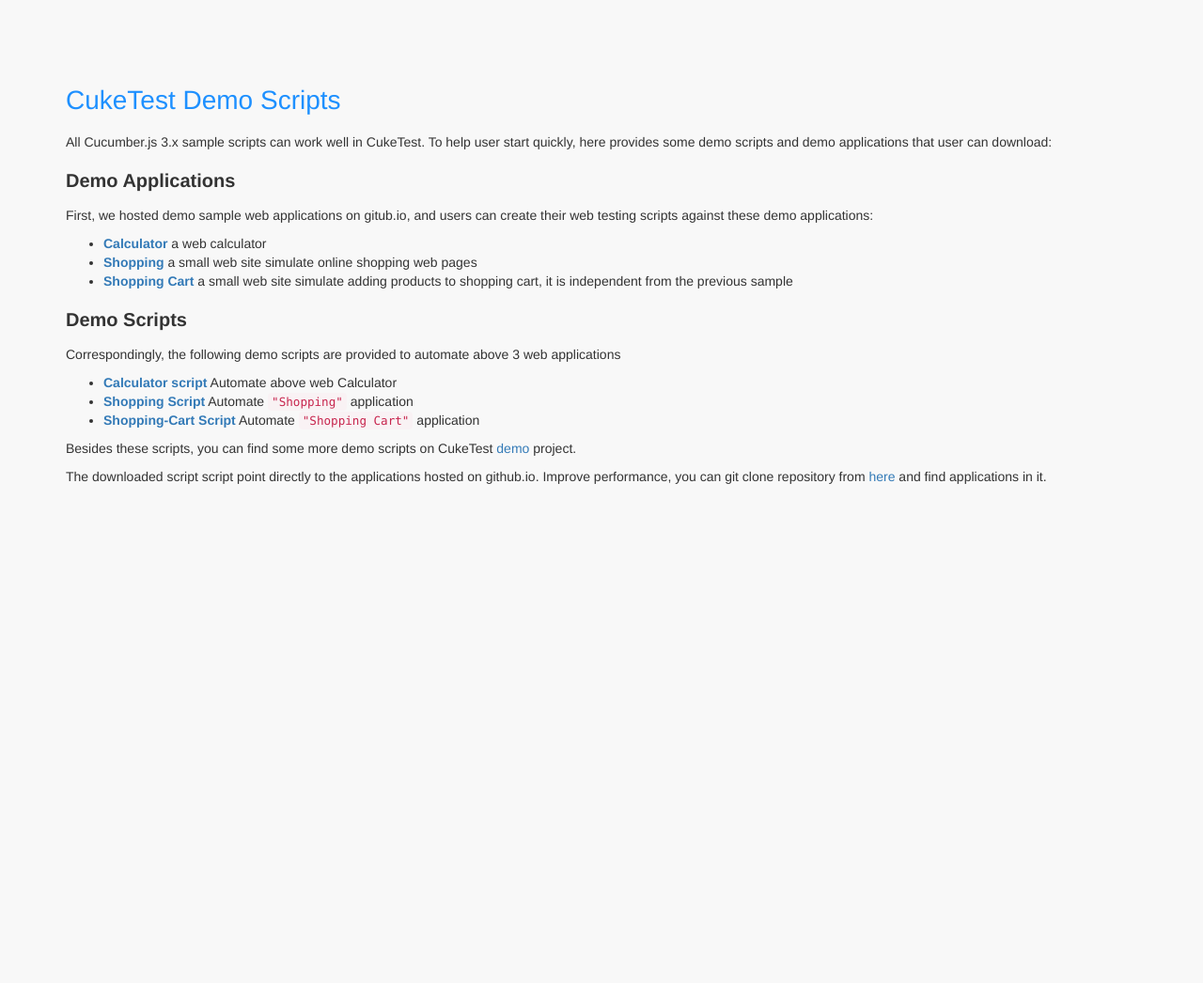
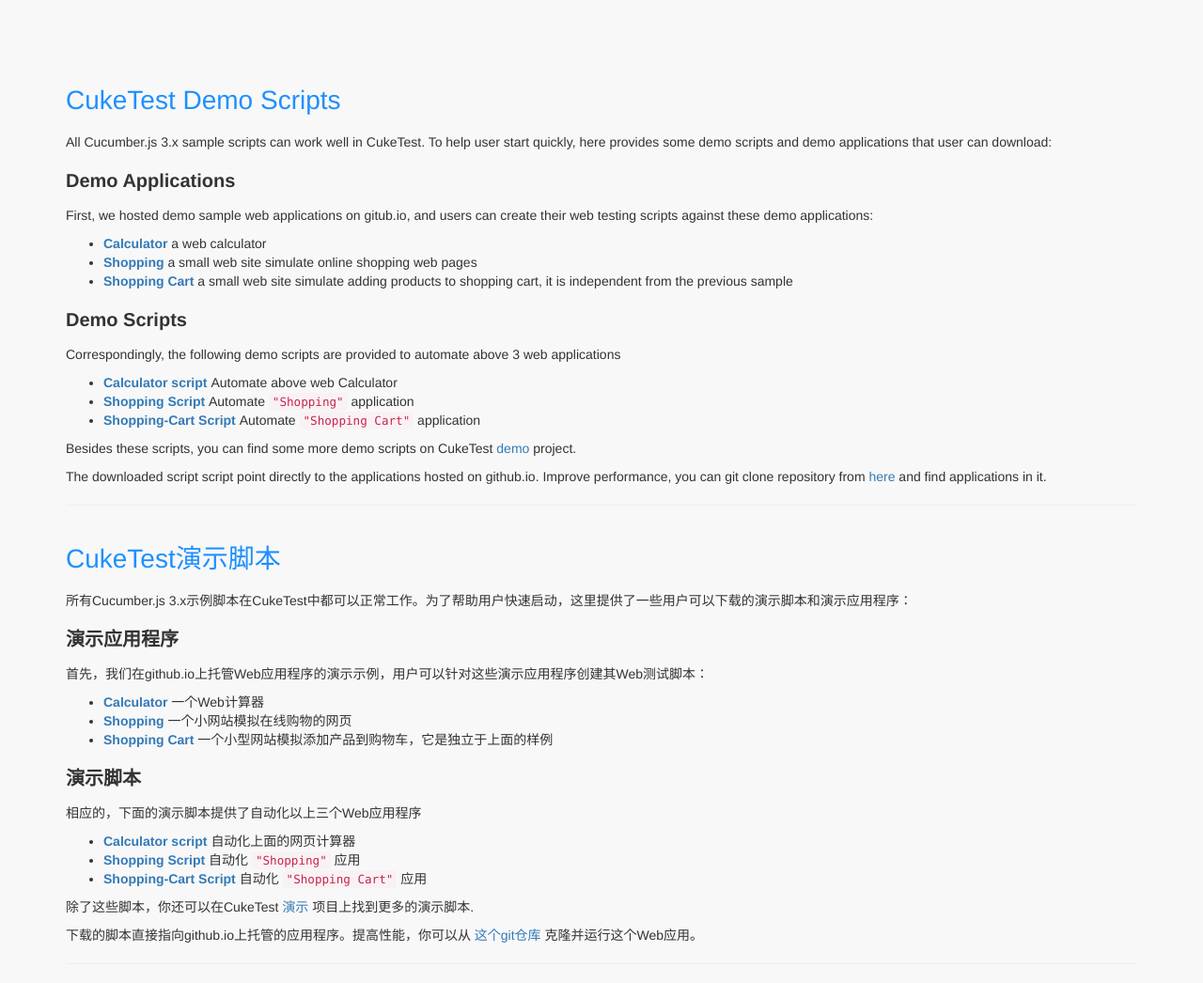
Before and after one commit to cuketest/cuketest.github.io, a plain HTML site: page index.html in a window 1280 px wide. Shown: the whole page at 94% size. Before the commit the page ends 800 px from the top, so only its background shows below. Drawn offline with Linux system fonts and the light colour scheme.

Commit message:
Update the Chinese content for the page

```diff
--- a/index.html
+++ b/index.html
@@ -1,4 +1,5 @@
 <html>
+
 <head>
     <meta charset="UTF-8">
     <title>Document</title>
@@ -88,51 +89,143 @@
         .navbar-default .navbar-nav>li>a {
             color: #fff;
         }
-        h3{
+
+        h3 {
             font-size: 28px;
-            color:dodgerblue;
+            color: dodgerblue;
             margin-top: 22px;
             margin-bottom: 18px;
         }
-        h4{
+
+        h4 {
             font-size: 20px;
             font-weight: 600;
             margin-top: 20px;
             margin-bottom: 16px;
         }
-        h5{
+
+        h5 {
             font-size: 16px;
             font-weight: 600;
             margin-top: 18px;
             margin-bottom: 14px;
         }
-        blockquote{
+
+        blockquote {
             font-size: inherit;
         }
-        img{
+
+        img {
             height: 20px;
             vertical-align: top;
         }
     </style>
 </head>
+
 <body>
-        <div id="container" class="container"><h3>CukeTest Demo Scripts</h3>
-<p>All Cucumber.js 3.x sample scripts can work well in CukeTest. To help user start quickly, here provides some demo scripts and demo applications that user can download:</p>
+    <div id="en_content" class="container">
+        <h3>CukeTest Demo Scripts</h3>
+        <p>All Cucumber.js 3.x sample scripts can work well in CukeTest. To help user start quickly, here provides some demo
+            scripts and demo applications that user can download:</p>
         <h4>Demo Applications</h4>
-<p>First, we hosted demo sample web applications on gitub.io, and users can create their web testing scripts against these demo applications:</p>
+        <p>First, we hosted demo sample web applications on gitub.io, and users can create their web testing scripts against
+            these demo applications:</p>
         <ul>
-<li><strong><a href="https://cuketest.github.io/apps/bootstrap-calculator">Calculator</a></strong> a web calculator</li>
-<li><strong><a href="https://cuketest.github.io/apps/shopping">Shopping</a></strong> a small web site simulate online shopping web pages</li>
-<li><strong><a href="https://cuketest.github.io/apps/shopping-cart">Shopping Cart</a></strong> a small web site simulate adding products to shopping cart, it is independent from the previous sample</li>
+            <li>
+                <strong>
+                    <a href="https://cuketest.github.io/apps/bootstrap-calculator">Calculator</a>
+                </strong> a web calculator</li>
+            <li>
+                <strong>
+                    <a href="https://cuketest.github.io/apps/shopping">Shopping</a>
+                </strong> a small web site simulate online shopping web pages</li>
+            <li>
+                <strong>
+                    <a href="https://cuketest.github.io/apps/shopping-cart">Shopping Cart</a>
+                </strong> a small web site simulate adding products to shopping cart, it is independent from the previous sample</li>
         </ul>
         <h4>Demo Scripts</h4>
         <p>Correspondingly, the following demo scripts are provided to automate above 3 web applications</p>
         <ul>
-<li><strong><a href="https://github.com/cuketest/demos/tree/master/calculator">Calculator script</a></strong> Automate above web Calculator</li>
-<li><strong><a href="https://github.com/cuketest/demos/tree/master/shopping">Shopping Script</a></strong> Automate <code>"Shopping"</code> application</li>
-<li><strong><a href="https://github.com/cuketest/demos/tree/master/shopping-cart">Shopping-Cart Script</a></strong> Automate <code>"Shopping Cart"</code> application</li>
+            <li>
+                <strong>
+                    <a href="https://github.com/cuketest/demos/tree/master/calculator">Calculator script</a>
+                </strong> Automate above web Calculator</li>
+            <li>
+                <strong>
+                    <a href="https://github.com/cuketest/demos/tree/master/shopping">Shopping Script</a>
+                </strong> Automate
+                <code>"Shopping"</code> application</li>
+            <li>
+                <strong>
+                    <a href="https://github.com/cuketest/demos/tree/master/shopping-cart">Shopping-Cart Script</a>
+                </strong> Automate
+                <code>"Shopping Cart"</code> application</li>
         </ul>
-<p>Besides these scripts, you can find some more demo scripts on CukeTest <a href="https://github.com/cuketest/demos">demo</a> project.</p>
-<p>The downloaded script script point directly to the applications hosted on github.io. Improve performance, you can git clone repository from <a href="https://github.com/cuketest/cuketest.github.io/tree/master/">here</a> and find applications in it.</p></div>
+        <p>Besides these scripts, you can find some more demo scripts on CukeTest
+            <a href="https://github.com/cuketest/demos">demo</a> project.</p>
+        <p>The downloaded script script point directly to the applications hosted on github.io. Improve performance, you can
+            git clone repository from
+            <a href="https://github.com/cuketest/cuketest.github.io/tree/master/">here</a> and find applications in it.</p>
+
+
+    <hr />
+    </div>
+
+
+    <div id="zh_content" class="container">
+        <h3>CukeTest演示脚本</h3>
+        <p>所有Cucumber.js 3.x示例脚本在CukeTest中都可以正常工作。为了帮助用户快速启动，这里提供了一些用户可以下载的演示脚本和演示应用程序：</p>
+        <h4>演示应用程序</h4>
+        <p>首先，我们在github.io上托管Web应用程序的演示示例，用户可以针对这些演示应用程序创建其Web测试脚本：</p>
+        <ul>
+            <li>
+                <strong>
+                    <a href="https://cuketest.github.io/apps/bootstrap-calculator">Calculator</a>
+                </strong> 一个Web计算器</li>
+            <li>
+                <strong>
+                    <a href="https://cuketest.github.io/apps/shopping">Shopping</a>
+                </strong> 一个小网站模拟在线购物的网页</li>
+            <li>
+                <strong>
+                    <a href="https://cuketest.github.io/apps/shopping-cart">Shopping Cart</a>
+                </strong> 一个小型网站模拟添加产品到购物车，它是独立于上面的样例</li>
+        </ul>
+        <h4>演示脚本</h4>
+        <p>相应的，下面的演示脚本提供了自动化以上三个Web应用程序</p>
+        <ul>
+            <li>
+                <strong>
+                    <a href="https://github.com/cuketest/demos/tree/master/calculator">Calculator script</a>
+                </strong> 自动化上面的网页计算器</li>
+            <li>
+                <strong>
+                    <a href="https://github.com/cuketest/demos/tree/master/shopping">Shopping Script</a>
+                </strong> 自动化
+                <code>"Shopping"</code> 应用</li>
+            <li>
+                <strong>
+                    <a href="https://github.com/cuketest/demos/tree/master/shopping-cart">Shopping-Cart Script</a>
+                </strong> 自动化
+                <code>"Shopping Cart"</code> 应用</li>
+        </ul>
+        <p>除了这些脚本，你还可以在CukeTest
+            <a href="https://github.com/cuketest/demos">演示</a> 项目上找到更多的演示脚本.</p>
+        <p>下载的脚本直接指向github.io上托管的应用程序。提高性能，你可以从
+            <a href="https://github.com/cuketest/cuketest.github.io/tree/master/">这个git仓库</a> 克隆并运行这个Web应用。</p>
+
+
+    <hr />
+    </div>
 </body>
+
+<script type="text/javascript">
+    if (navigator.language == 'zh-CN') {
+        var enContent = document.getElementById('en_content');
+        var zhContent = document.getElementById('zh_content');
+        enContent.parentNode.insertBefore(zhContent, enContent);
+    }
+</script>
+
 </html>
```
Lines whose indentation alone changed are shown as unchanged.
